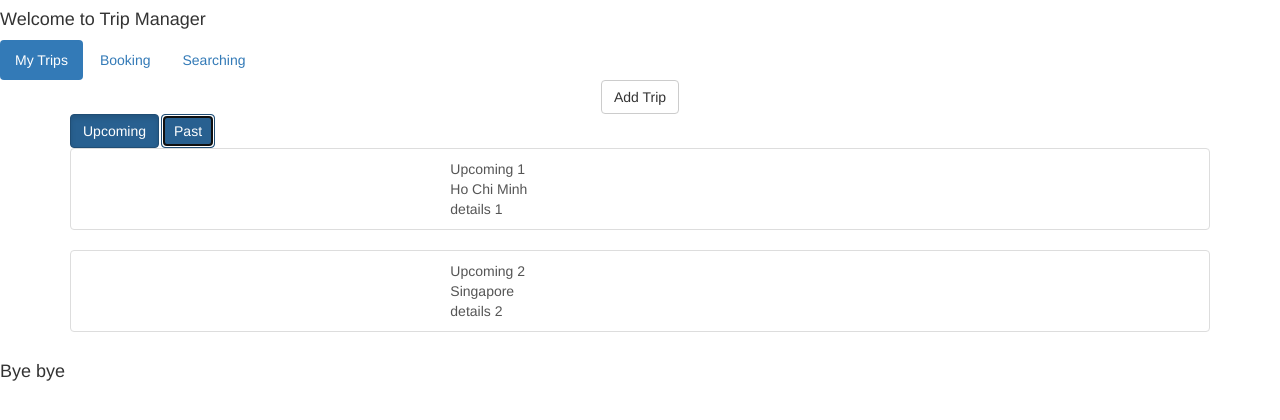
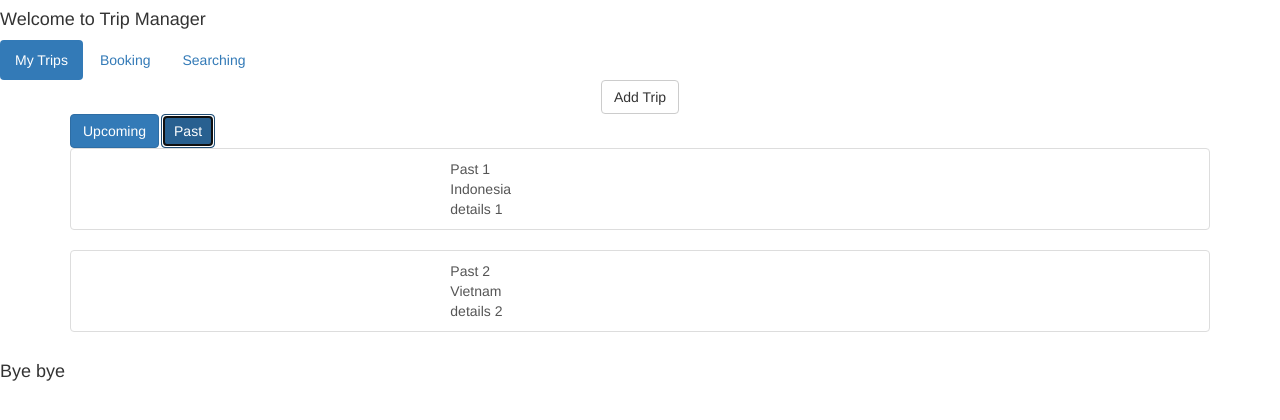
Before and after one commit to nguyenhoangson/Accenture, a website: page client/index.html at #/mytrips in a window 1280 px wide. Both pictures are taken after a click on the button "Past". Drawn offline with Linux system fonts and the light colour scheme; files whose address does not match are found by name.

Commit message:
Done upcoming, past trips

```diff
--- a/client/app/components/myTrips/myTrips.html
+++ b/client/app/components/myTrips/myTrips.html
@@ -1,7 +1,7 @@
 
 <!-- Categories for trips: Upcoming and Past -->
 
-<ul class="nav nav-pills" id="my-trips-categories" ng-controller="myTripsController as trips">
+<div id="my-trips-categories" ng-controller="myTripsController as trips">
 
 
 	<!-- Add trip button -->
@@ -35,10 +35,10 @@
 		<div class="col-lg-12 col-md-12 com-sm-12 col-xs-12">
 			<ul class="nav nav-pills">
 				<li role="presentation">
-					<button type="button" class="btn btn-primary" aria-haspopup="true" aria-expanded="false" ng-init="upcoming = true" ng-class="{active: upcoming}" ng-click="showUpcomingTrips()">Upcoming</button>
+					<button type="button" class="btn btn-primary" aria-haspopup="true" aria-expanded="false" ng-init="upcoming = true" ng-click="showUpcomingTrips()">Upcoming</button>
 				</li>
-				<li role="presentation" ng-class="{active: upcoming}">
-					<button type="button" class="btn btn-primary" aria-haspopup="true" aria-expanded="false">Past</button>
+				<li role="presentation">
+					<button type="button" class="btn btn-primary" ng-init="past = true" aria-haspopup="true" aria-expanded="false" ng-click="showPastTrips()">Past</button>
 				</li>
 			</ul>
 		</div>
@@ -70,7 +70,7 @@
 		</div>
 
 		<!-- Past -->
-		<div ng-show="past">
+		<div ng-hide="past">
 			<div id="my-trips-past-list" class="col-lg-12 col-md-12 com-sm-12 col-xs-12" ng-repeat="past in trips.past">
 				<div class="list-group">
 					<a href="#" class="list-group-item">
@@ -94,5 +94,3 @@
 	</div>
 
 </div>
-
-</ul>
--- a/client/app/components/myTrips/myTripsController.js
+++ b/client/app/components/myTrips/myTripsController.js
@@ -44,6 +44,11 @@
 
 			$scope.showUpcomingTrips = function(){
 				$scope.upcoming = true;
+				$scope.past = true;
+			};
+
+			$scope.showPastTrips = function(){
+				$scope.upcoming = false;
 				$scope.past = false;
 			};
 		}]);
```
